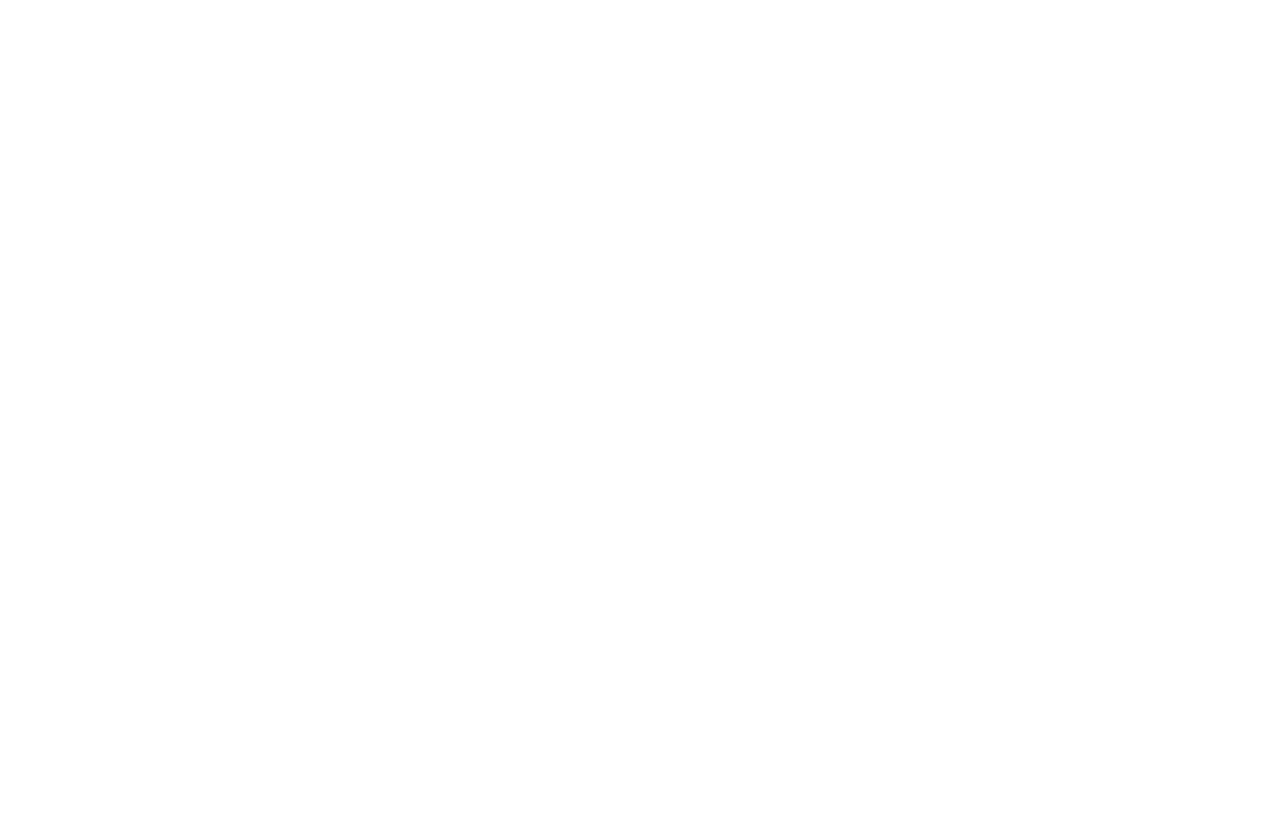
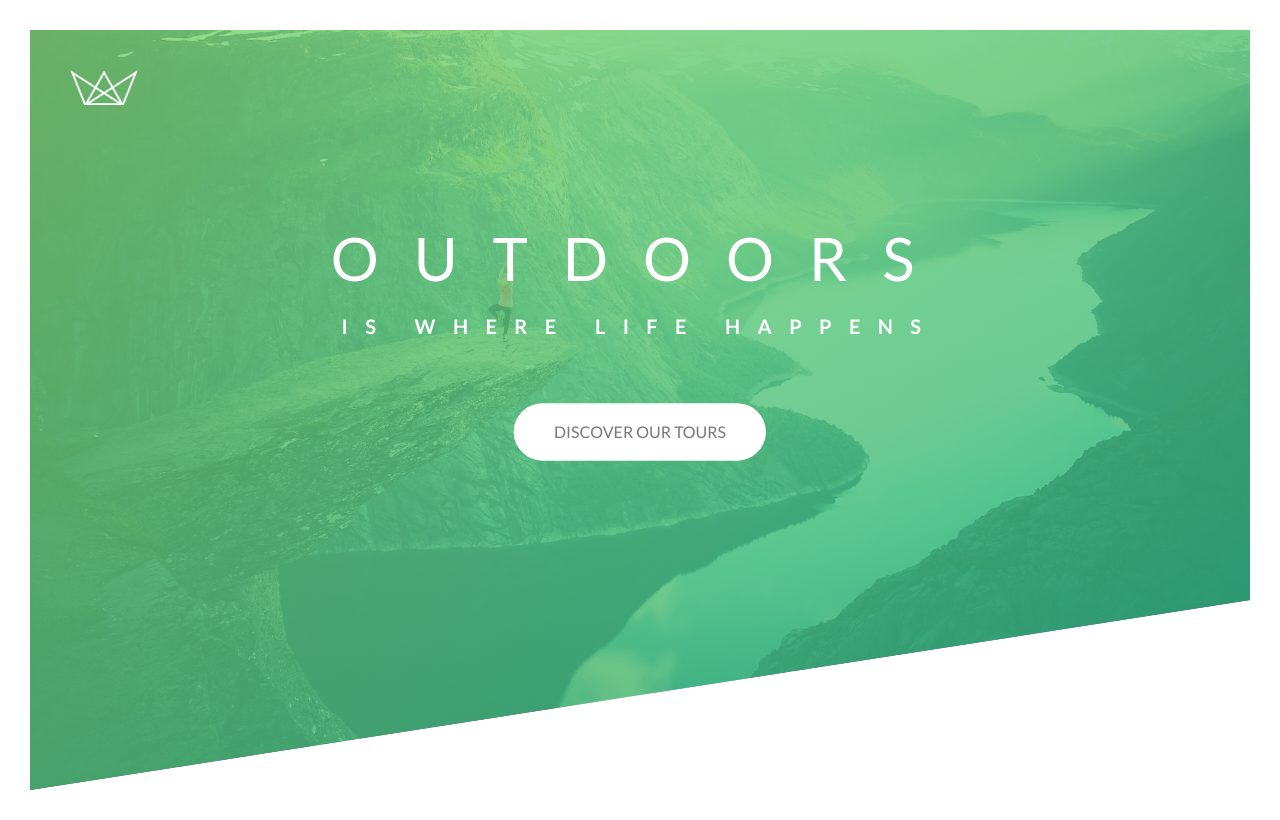
Before and after one commit to jasonspiller/advanced-css-course, a plain HTML site: page Natours/starter/index.html in a window 1280 px wide. Drawn offline with Linux system fonts and the light colour scheme; files that its build step writes are made by us from their sources.

Commit message:
Header complete.

```diff
--- a/Natours/starter/css/style.css
+++ b/Natours/starter/css/style.css
@@ -6,3 +6,158 @@ Medium green: #55c57a
 Dark green: #28b485
 
 */
+
+/* simple reset */
+* {
+  margin: 0;
+  padding: 0;
+  box-sizing: border-box;
+}
+
+body {
+  padding: 30px;
+  font-family: "Lato", sans-serif;
+  font-size: 16px;
+  line-height: 1.7;
+  color: #777;
+}
+
+.header {
+  position: relative;
+  height: 95vh;
+  background-image: linear-gradient(to right bottom, rgba(126, 213, 111, 0.8), rgba(40, 180, 133, 0.8)), url(../img/hero.jpg);
+  background-size: cover;
+  background-position: top;
+  clip-path: polygon(0 0, 100% 0, 100% 75%, 0 100%);
+}
+
+.logo {
+  position: absolute;
+  top: 40px;
+  left: 40px;
+  height: 35px;
+}
+
+.text-box {
+  position: absolute;
+  top: 40%;
+  left: 50%;
+  transform: translate(-50%, -50%);
+  text-align: center;
+}
+
+.heading-primary {
+  margin-bottom: 60px;
+  color: #fff;
+  text-transform: uppercase;
+
+  backface-visibility: hidden;
+}
+
+.heading-primary-main {
+  display: block;
+  font-size: 60px;
+  font-weight: 400;
+  letter-spacing: 35px;
+
+  animation-name: moveInLeft;
+  animation-duration: 1s;
+  animation-timing-function: ease-out
+}
+
+.heading-primary-sub {
+  display: block;
+  font-size: 20px;
+  font-weight: 700;
+  letter-spacing: 17.4px;
+
+  animation-name: moveInRight;
+  animation-duration: 1s;
+  animation-timing-function: ease-out
+}
+
+@keyframes moveInLeft {
+  0% {
+    opacity: 0;
+    transform: translateX(-100px)
+  }
+  100% {
+    opacity: 1;
+    transform: translateX(0)
+  }
+}
+
+@keyframes moveInRight {
+  0% {
+    opacity: 0;
+    transform: translateX(100px)
+  }
+  100% {
+    opacity: 1;
+    transform: translateX(0)
+  }
+}
+
+@keyframes moveInBottom{
+  0% {
+    opacity: 0;
+    transform: translateY(30px)
+  }
+  100% {
+    opacity: 1;
+    transform: translateY(0)
+  }
+}
+
+.btn:link, .btn:visited {
+  display: inline-block;
+  position: relative;
+  border-radius: 100px;
+  padding: 15px 40px;
+  text-transform: uppercase;
+  text-decoration: none;
+  transition: all .2s;
+}
+
+.btn:hover {
+  transform: translateY(-3px);
+  box-shadow: 0 10px 20px rgba(0,0,0,.2);
+
+}
+
+.btn:active {
+  transform: translateY(-1px);
+  box-shadow: 0 5px 10px rgba(0,0,0,.2)
+}
+
+.btn-white {
+  background-color: #fff;
+  color: #777777;
+}
+
+.btn::after {
+  content: "";
+  display: inline-block;
+  position: absolute;
+  top: 0;
+  left: 0;
+  z-index: -1;
+  width: 100%;
+  height: 100%;
+  border-radius: 100px;
+  transition: all .4s;
+}
+
+.btn-white::after {
+  background-color: #fff;
+}
+
+.btn:hover::after {
+  transform: scaleX(1.5) scaleY(1.25);
+  opacity: 0;
+}
+
+.btn-animated {
+  animation: moveInBottom .5s ease-out .75s;
+  animation-fill-mode: backwards;
+}
--- a/Natours/starter/index.html
+++ b/Natours/starter/index.html
@@ -14,6 +14,21 @@
   </head>
   <body>
 
+    <header class="header">
+
+      <div class="logo-box"><img src="img/logo-white.png" alt="Natours Logo" class="logo"></div>
+
+      <div class="text-box">
+        <h1 class="heading-primary">
+          <span class="heading-primary-main">Outdoors</span>
+          <span class="heading-primary-sub">Is Where Life Happens</span>
+        </h1>
+
+        <a href="#" class="btn btn-white btn-animated">Discover our tours</a>
+      </div>
+    </header>
+
+
 
   </body>
 </html>
```
Lines whose indentation alone changed are shown as unchanged.
